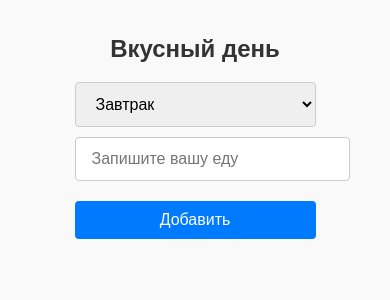
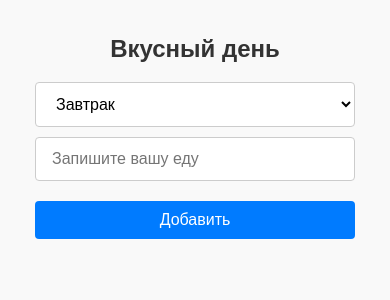
Before and after one commit to Elizaveta-Battalova/react-hello-app, a React (Vite) app in the folder my-react-app/: page / in a window 390 px wide. Shown: the top 300 px of the page. Built offline with nearby package versions, Linux system fonts and the light colour scheme.

Commit message:
styles mobile

```diff
--- a/my-react-app/src/App.css
+++ b/my-react-app/src/App.css
@@ -15,6 +15,7 @@ h2 {
   font-size: 22px;
   border-bottom: 1px solid #000;
   margin-top: 30px;
+  color: #333;
 }
 
 .input-wrapper {
@@ -24,15 +25,13 @@ h2 {
   flex-wrap: wrap;
 }
 
-input, select {
+input,
+select {
   padding: 12px 16px;
   font-size: 16px;
   border-radius: 4px;
+  background-color: white;
   border: 1px solid #ccc;
-}
-
-input {
-  width: 300px;
 }
 
 button {
@@ -57,7 +56,6 @@ button {
 .add-btn:hover {
   background: #0056b3;
 }
-
 
 .save-btn {
   background: green;
@@ -118,6 +116,9 @@ li button {
   body {
     padding: 20px;
   }
+  .main {
+    width: 320px;
+  }
 
   h1 {
     font-size: 24px;
@@ -127,12 +128,13 @@ li button {
     font-size: 20px;
   }
 
-  input, select {
-    width: 100%;
+  .input-wrapper {
+    flex-direction: column;
   }
 
-  .input-wrapper {
-    flex-direction: column;
+  input,
+  select {
+    width: auto;
   }
 
   button {
--- a/my-react-app/src/App.jsx
+++ b/my-react-app/src/App.jsx
@@ -78,7 +78,7 @@ function App() {
   };
 
   return (
-    <div>
+    <div className = 'main'>
       <h1>Вкусный день</h1>
       <div className="input-wrapper">
         <select
```
